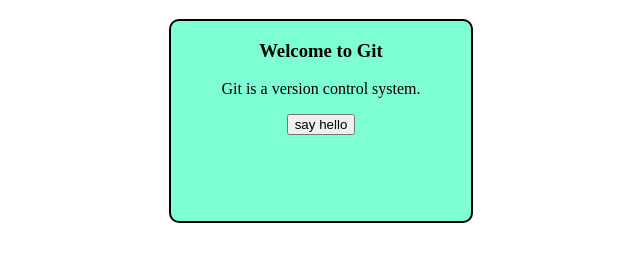
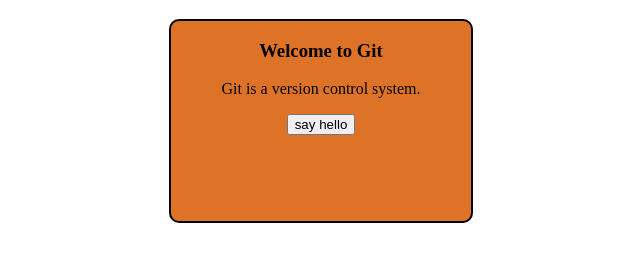
Before and after one commit to Aditya-10-Singh/GitOpsLab, a plain HTML site: page HTML/index.html in a window 1280 px wide. Shown: the part 61-322 px from the top of the page, without its empty margins (319-959 px from the left). Drawn offline with Linux system fonts and the light colour scheme.

Commit message:
background color was changed

```diff
--- a/CSS/style.css
+++ b/CSS/style.css
@@ -10,5 +10,5 @@
     text-align: center;
     border-radius: 10px;
     margin: 10px auto;
-    background-color: aquamarine;
+    background-color: rgb(222, 115, 39);
 }
```
